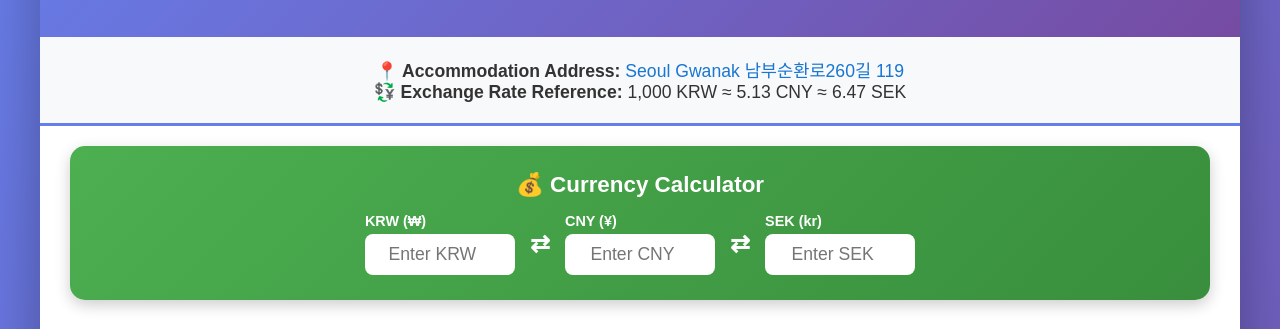
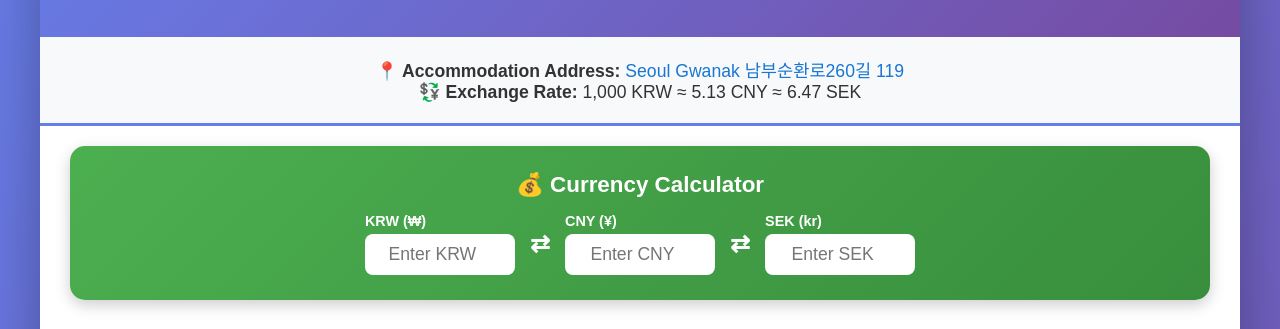
Before and after one commit to wanzi-molly/trip-planners, a plain HTML site: page current-trips/2025-2026-asian-adventure/2025-12-korea/seoul_itinerary_en.html in a window 1280 px wide. Shown: the part 182-511 px from the top of the page. Drawn offline with Linux system fonts and the light colour scheme.

Commit message:
Simplify exchange rate label
- Changed "Exchange Rate Reference" to "Exchange Rate"
- Cleaner and more concise

🤖 Generated with [Claude Code](https://claude.com/claude-code)

Co-Authored-By: Claude <noreply@anthropic.com>

```diff
--- a/current-trips/2025-2026-asian-adventure/2025-12-korea/seoul_itinerary_en.html
+++ b/current-trips/2025-2026-asian-adventure/2025-12-korea/seoul_itinerary_en.html
@@ -486,7 +486,7 @@
 
         <div class="exchange-rate">
             <strong>📍 Accommodation Address:</strong> <a href="https://www.google.com/maps/search/?api=1&query=Seoul+Gwanak+남부순환로260길+119" target="_blank" style="color: #1976D2; text-decoration: none;">Seoul Gwanak 남부순환로260길 119</a><br>
-            <strong>💱 Exchange Rate Reference:</strong> 1,000 KRW ≈ 5.13 CNY ≈ 6.47 SEK
+            <strong>💱 Exchange Rate:</strong> 1,000 KRW ≈ 5.13 CNY ≈ 6.47 SEK
         </div>
 
         <!-- Currency Calculator -->
```
